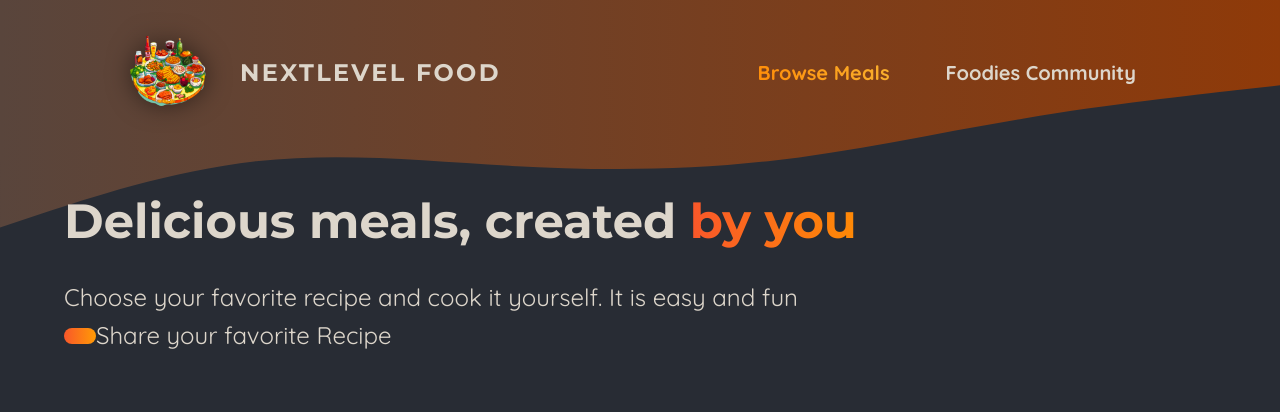
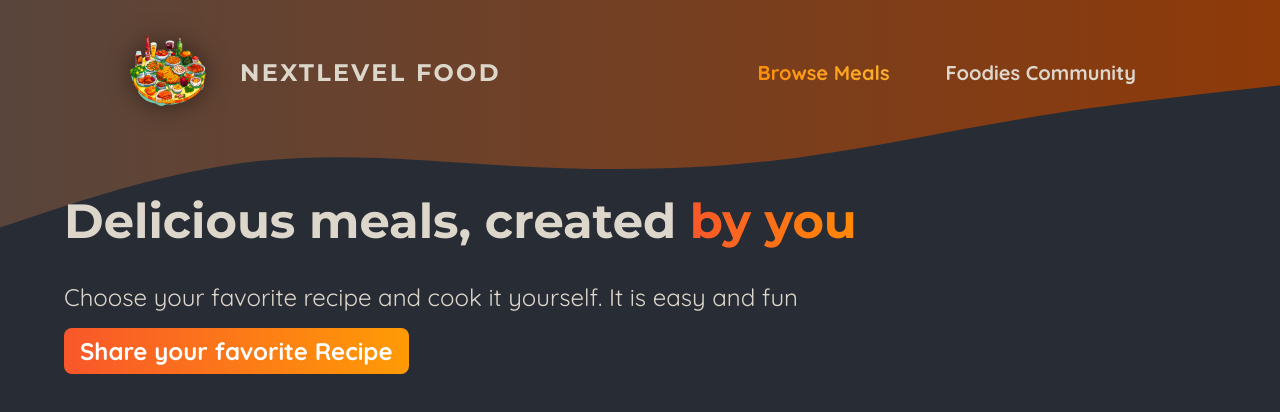
Before and after one commit to GeoffreyOnyigwaMatieso/chakulahub, a Next.js app: page /meals in a window 1280 px wide. Shown: the top 412 px of the page. Built offline with nearby package versions, Linux system fonts and the light colour scheme; no server answers; the database is empty.

Commit message:
code refactor share your Recipe button

```diff
--- a/app/meals/page.js
+++ b/app/meals/page.js
@@ -22,8 +22,9 @@ export default  function MealsPage() {
         </h1>
         <p>Choose your favorite recipe and cook it yourself. It is easy and fun </p>
         <p className={classes.cta}>
-          <Link href="/meals/share"></Link>
+          <Link href="/meals/share">
             Share your favorite Recipe
+          </Link>
         </p>
       </header>
       <main className={classes.main}>
```
